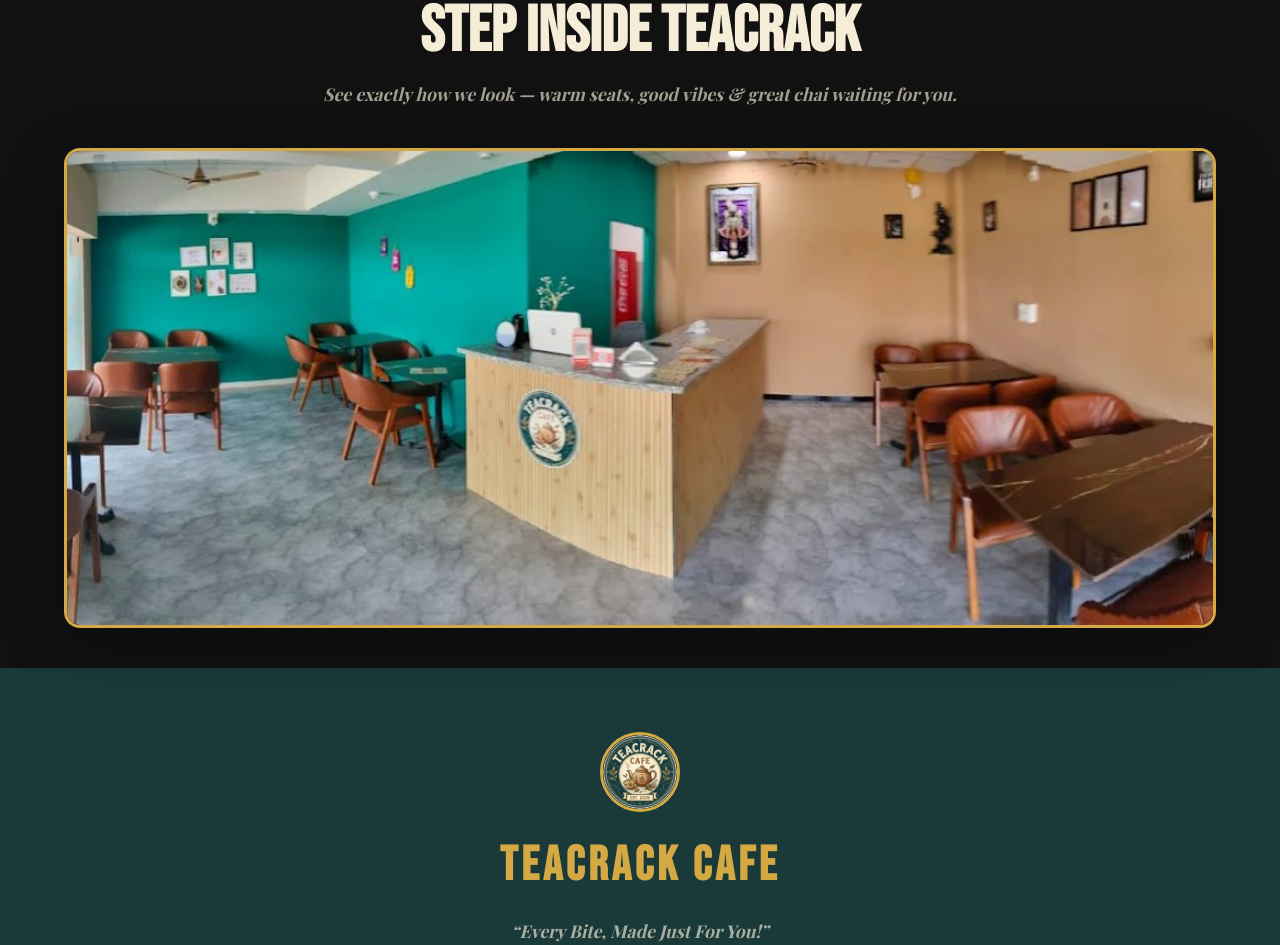
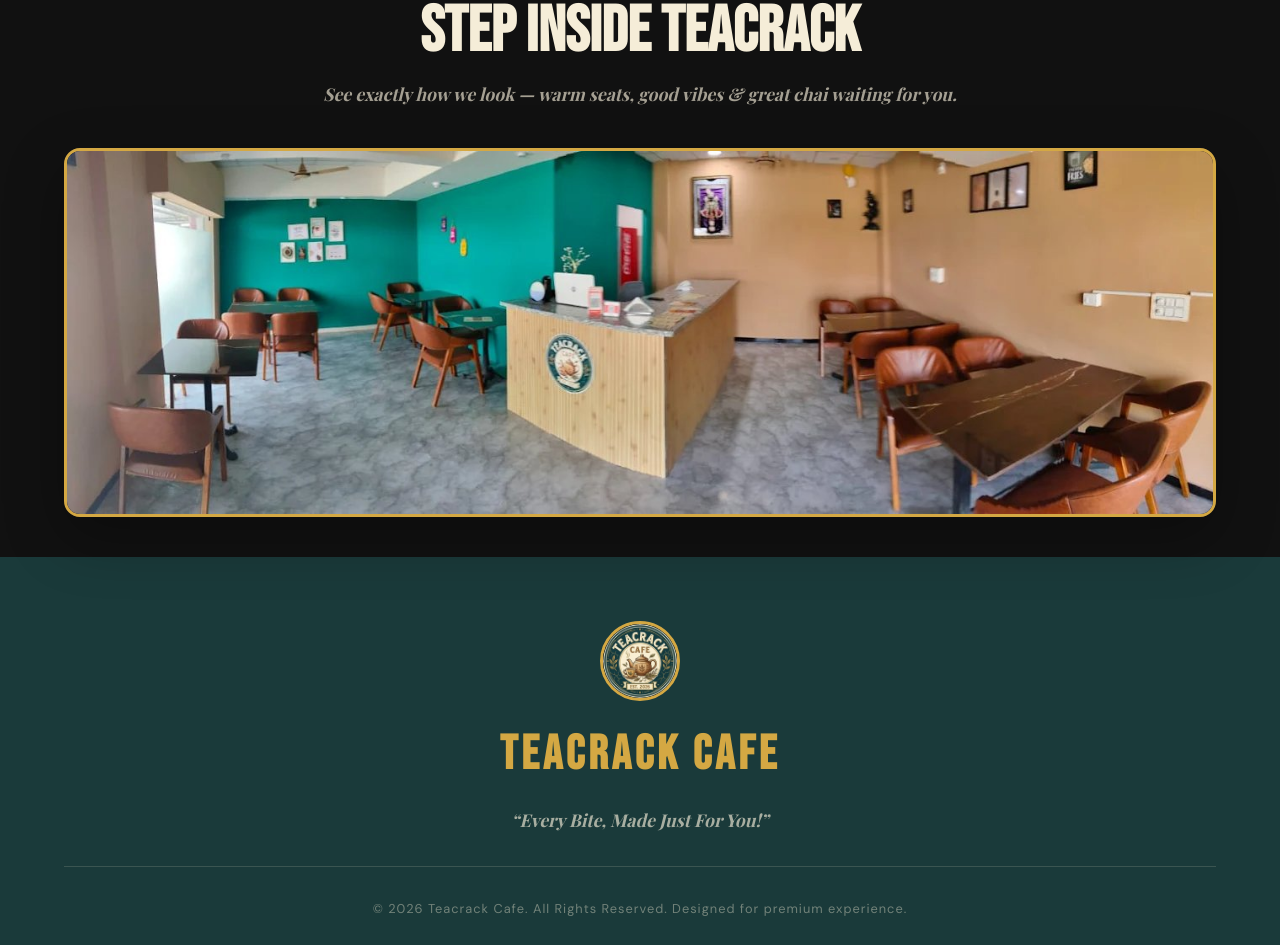
Before and after one commit to komal-kadavala/TeaCrack-Cafe, a React (Vite) app: page /#/ in a window 1280 px wide. Shown: the part 1663-2608 px from the top of the page. Built offline with nearby package versions, Linux system fonts and the light colour scheme; no server answers; a web font is replaced by a local one.

Commit message:
Fix review and comment submission error

```diff
--- a/src/styles/index.css
+++ b/src/styles/index.css
@@ -684,13 +684,16 @@
   box-shadow: 0 20px 60px rgba(0,0,0,0.3);
   border: 3px solid var(--gold);
   position: relative;
-  height: 480px;
+  display: block;
+  width: 100%;
+  height: auto;
+  line-height: 0;
 }
 
 .inside-media-container img {
   width: 100%;
-  height: 100%;
-  object-fit: cover;
+  height: auto;
+  object-fit: contain;
   display: block;
 }
 
```
